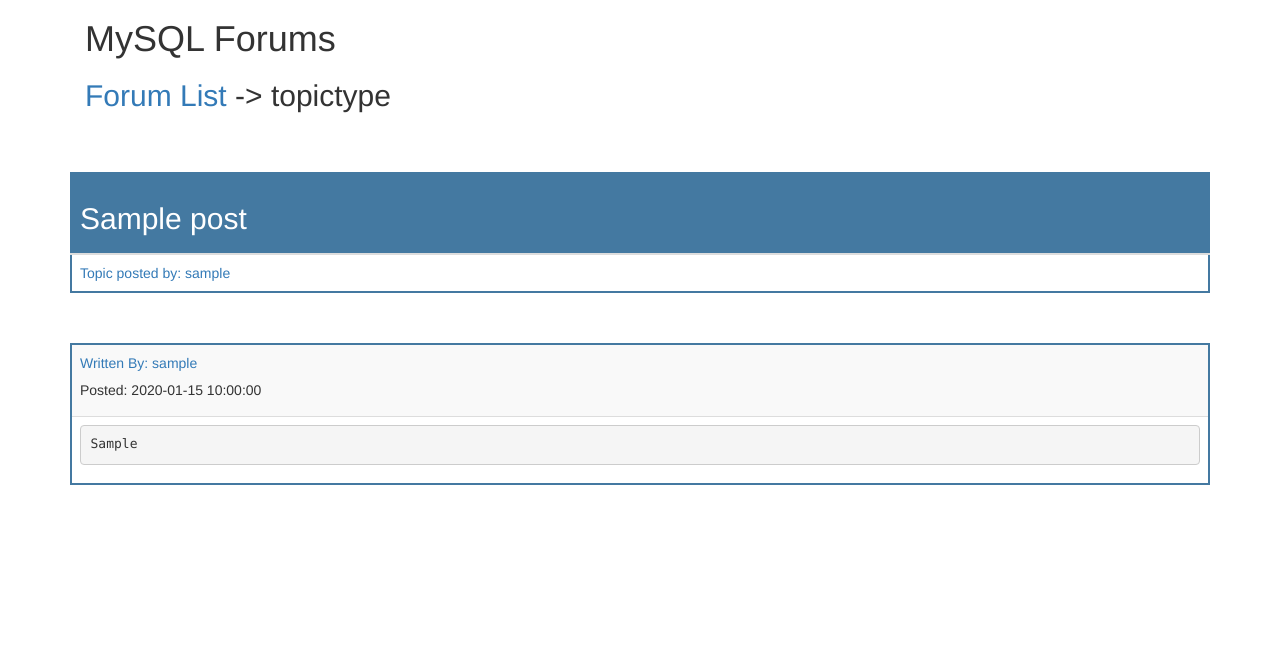
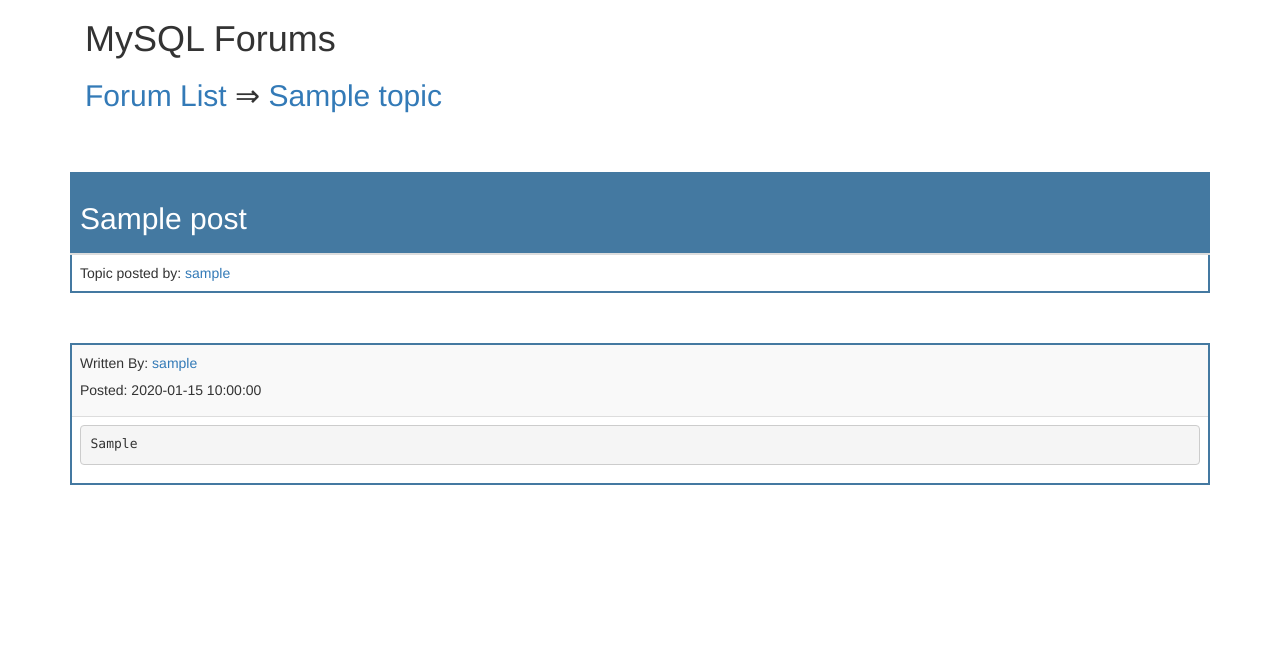
Before and after one commit to Ekko-Man/MySQL, a Flask app: page /forumspost/1 in a window 1280 px wide. Shown: the part 487-1143 px from the top of the page. Run offline with Flask 2, Linux system fonts and the light colour scheme; tables that the repository leaves empty hold one stand-in row (values such as "Sample post"); lists and menus that the app fills with data are empty; some libraries are stand-ins or nearby versions.

Commit message:
fix bugs

```diff
--- a/app/routes.py
+++ b/app/routes.py
@@ -327,10 +327,11 @@ def forumstopic(topictype):
 
 @app.route('/forumspost/<postid>')
 def forumspost(postid):
-    postdata = ForumsPost.query.filter_by(topic_id=f'{str(postid)}').first()
+    postdata = ForumsPost.query.filter_by(id=f'{str(postid)}').first()
     if postdata is None:
         flash("What are u doing? We don't have this POST!!!!!  GOOD BYE")
         return redirect(url_for('index'))
+    topicdata = ForumsTopic.query.filter_by(id=f'{str(postdata.topic_id)}').first()
     writer = User.query.filter_by(id=f'{postdata.writer_id}').first()
     postcontect = ForumsPostContect.query.filter_by(post_id=f'{str(postid)}').all()
     writerlist = []
@@ -341,7 +342,7 @@ def forumspost(postid):
     dzquery = DZBar.query.all()
     mainbarquery = Mainbar.query.all()
     return render_template('DeveloperZone/forumspost.html', dzquery=dzquery, mainbarquery=mainbarquery, \
-                           postdata=postdata, writer=writer, superpostcontect=superpostcontect)
+                           topicdata=topicdata, postdata=postdata, writer=writer, superpostcontect=superpostcontect)
 
 
 @app.route('/dzoneforums', methods=['GET', 'POST'])
--- a/app/templates/DeveloperZone/forumspost.html
+++ b/app/templates/DeveloperZone/forumspost.html
@@ -8,7 +8,7 @@
             <img src="https://i.imgur.com/ezpzoaW.png" class="rounded float-left" alt="forum-icon">
             <div class="span8">
                 <h1>MySQL Forums</h1>
-                <h2><a href="/forums">Forum List</a> -> topictype</h2>
+                <h2><a href="/forums">Forum List</a> &rArr; <a href="/forumstopic/{{ topicdata.name }}"> {{ topicdata.name }}</a></h2>
             </div>
         </div>
     </div>
@@ -21,7 +21,7 @@
         <tbody>
         <tr>
             <th scope="row">
-                <a href="/user/{{ writer.username }}">Topic posted by: {{ writer.username }}</a>
+                Topic posted by: <a href="/user/{{ writer.username }}">{{ writer.username }}</a>
             </th>
         </tr>
         </tbody>
@@ -32,7 +32,7 @@
         {% for postpost, contectwriter in superpostcontect %}
             <tr>
                 <th scope="row">
-                    <a>Written By: </a><a href="/user/{{ contectwriter }}">{{ contectwriter }}</a>
+                    Written By: <a href="/user/{{ contectwriter }}">{{ contectwriter }}</a>
                     <h5>Posted: {{ postpost.timestamp }}</h5>
                 </th>
             </tr>
--- a/app/templates/DeveloperZone/supertopic.html
+++ b/app/templates/DeveloperZone/supertopic.html
@@ -8,7 +8,7 @@
             <img src="https://i.imgur.com/ezpzoaW.png" class="rounded float-left" alt="forum-icon">
             <div class="span8">
                 <h1>MySQL Forums</h1>
-                <h2><a href="/forums">Forum List</a> -> {{ topictype }}</h2>
+                <h2><a href="/forums">Forum List</a> &rArr; {{ topictype }}</h2>
             </div>
         </div>
     </div>
```
